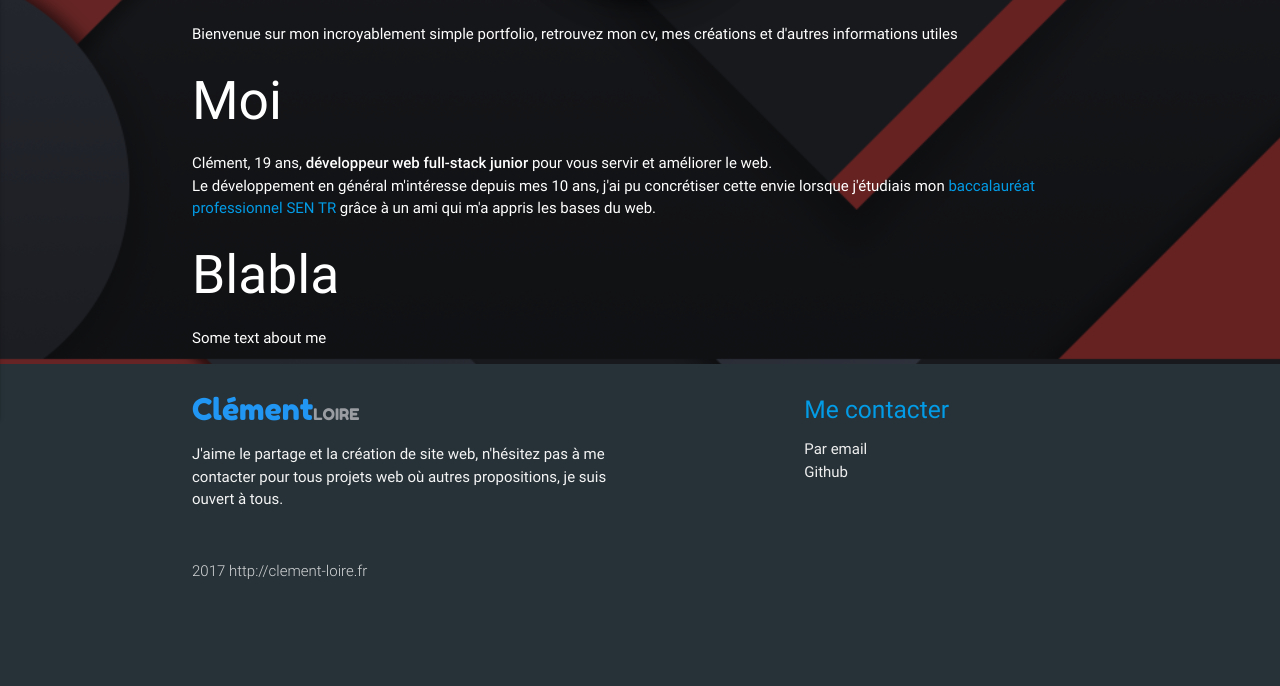
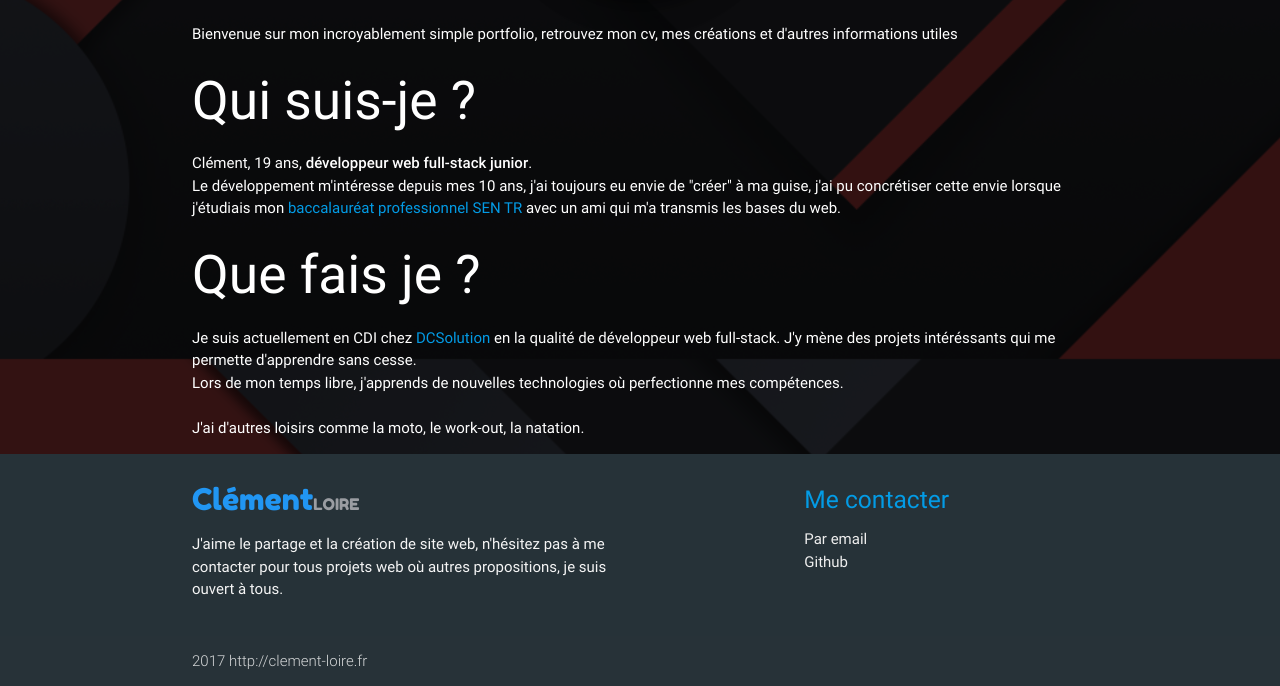
Before and after one commit to AzeGalax/Portfolio, a PHP site: page / in a window 1280 px wide. Shown: the part 441-1127 px from the top of the page. Before the commit the page ends 1020 px from the top, so only its background shows below. Run offline with PHP 8.4, Linux system fonts and the light colour scheme.

Commit message:
Content update

```diff
--- a/assets/css/main.css
+++ b/assets/css/main.css
@@ -20,7 +20,7 @@
 }
 #about-top{
 	height: 200px;
-	background-color: #222222;
+	background: url('/assets/particle.png');
 	position: relative;
 	margin-bottom: 152px;
 }
@@ -35,12 +35,37 @@
 	background-size: 100%;
 }
 main{
-	background-color: rgba(0, 0, 0, 0.6);
+	background-color: rgba(0, 0, 0, 0.8);
 }
-#about, #skills, #portfolio{
-	overflow: auto;
+#about, #skills, #portfolio, #contact{
+	overflow: hidden;
 	margin-bottom: 0;
 }
 html{
 	color: white !important;
 }
+.card .card-image img{
+	border: 1px solid black;
+}
+.loader{
+	background-color: #263238;
+	z-index: 99999999;
+	position: fixed;
+	top: 0;
+	bottom: 0;
+	left: 0;
+	right: 0;
+	width: 100%;
+	height: 100%;
+}
+.loader-in{
+	margin: auto;
+	transform: translate(-50%, -50%);
+	position: absolute;
+	left: 50%;
+	top: 50%;
+}
+.preloader-wrapper.big-custom{
+	height: 128px;
+	width: 128px;
+}
--- a/assets/js/init.js
+++ b/assets/js/init.js
@@ -1,6 +1,12 @@
 $(window).on('load', function(){
+	$('.loader').fadeOut(function(){
+		$(this).remove();
+	});
 	$(".button-collapse").sideNav();
 	var age = new Date;
 	age = age.getFullYear() - 1998;
 	$('#age').html(age);
+	$('.tocontact').click(function(){
+		$('a#linkcontact').trigger("click");
+	});
 });
--- a/index.php
+++ b/index.php
@@ -1,24 +1,34 @@
 <?php
 	$skills =
 	[
-		'Devlopment'=>
+		'Language'=>
 		[
-			['skill'=>'PHP', 'color'=>'red','percentage'=>70],
-			['skill'=>'MYSQL', 'color'=>'red','percentage'=>70],
-			['skill'=>'NODEJS', 'color'=>'red','percentage'=>70],
+			['skill'=>'PHP', 'color'=>'green','percentage'=>80],
+			['skill'=>'YAML', 'color'=>'green','percentage'=>70],
+			['skill'=>'MYSQL', 'color'=>'green','percentage'=>70],
+			['skill'=>'JAVASCRIPT & JQUERY', 'color'=>'orange','percentage'=>70],
+			['skill'=>'NODEJS', 'color'=>'red','percentage'=>50],
 		],
-		'Technologie'=>
+		'Moteur de templates'=>
 		[
-			['skill'=>'TWIG', 'color'=>'red','percentage'=>70],
+			['skill'=>'TWIG', 'color'=>'orange','percentage'=>50],
 		],
-		'Linux'=>
+		'Framework PHP & CSS'=>
 		[
-			['skill'=>'SYSTEM', 'color'=>'red','percentage'=>70],
+			['skill'=>'SYMFONY', 'color'=>'red','percentage'=>40],
+			['skill'=>'CAKEPHP', 'color'=>'red','percentage'=>10],
+			['skill'=>'MATERIALIZE', 'color'=>'green','percentage'=>80],
+			['skill'=>'BOOTSTRAP', 'color'=>'green','percentage'=>70],
 		],
-		'Design'=>
+		'Design & Video'=>
 		[
-			['skill'=>'PhotoShop', 'color'=>'red','percentage'=>70],
-			['skill'=>'Première Pro', 'color'=>'red','percentage'=>70],
+			['skill'=>'PHOTOSHOP', 'color'=>'green','percentage'=>60],
+			['skill'=>'PREMIERE PRO', 'color'=>'green','percentage'=>70],
+		],
+		'Other'=>
+		[
+			['skill'=>'LINUX', 'color'=>'green','percentage'=>60],
+			['skill'=>'RASPBERRY PI', 'color'=>'green','percentage'=>60],
 		],
 	];
 
@@ -56,27 +66,43 @@
 		<meta name="viewport" content="width=device-width, initial-scale=1">
 	</head>
 	<body>
+		<div class="loader">
+			<div class="loader-in">
+				<div class="preloader-wrapper big-custom active">
+					<div class="spinner-layer spinner-red-only">
+						<div class="circle-clipper left">
+							<div class="circle"></div>
+						</div><div class="gap-patch">
+							<div class="circle"></div>
+						</div><div class="circle-clipper right">
+							<div class="circle"></div>
+						</div>
+					</div>
+				</div>
+			</div>
+		</div>
 		<header>
 			<nav class="nav-extended">
 				<div class="nav-wrapper">
 					<a href="/" class="brand-logo"><div class="personal-logo"><span>Clément</span>LOIRE</div></a>
-					<a href="#" data-activates="mobile-demo" class="button-collapse"><i class="material-icons">menu</i></a>
-					<!--<ul id="nav-mobile" class="right hide-on-med-and-down">
+					<!--<a href="#" data-activates="mobile-demo" class="button-collapse"><i class="material-icons">menu</i></a>
+					<ul id="nav-mobile" class="right hide-on-med-and-down">
+						<li><a href="sass.html">Sass</a></li>
+						<li><a href="badges.html">Components</a></li>
+						<li><a href="collapsible.html">JavaScript</a></li>
+					</ul>
+					<ul class="side-nav" id="mobile-demo">
 						<li><a href="sass.html">Sass</a></li>
 						<li><a href="badges.html">Components</a></li>
 						<li><a href="collapsible.html">JavaScript</a></li>
 					</ul>-->
-					<ul class="side-nav" id="mobile-demo">
-						<li><a href="sass.html">Sass</a></li>
-						<li><a href="badges.html">Components</a></li>
-						<li><a href="collapsible.html">JavaScript</a></li>
-					</ul>
 				</div>
 				<div class="nav-content">
 					<ul class="tabs tabs-transparent">
 						<li class="tab"><a href="#about">About me</a></li>
 						<li class="tab"><a href="#skills">Skills</a></li>
 						<li class="tab"><a href="#portfolio">Portfolio</a></li>
+						<li class="tab"><a href="#contact" id="linkcontact">Contact</a></li>
 					</ul>
 				</div>
 			</nav>
@@ -90,17 +116,16 @@
 					<div id="about-bottom" class="container">
 						<p class="caption">Bienvenue sur mon incroyablement simple portfolio, retrouvez mon cv, mes créations et d'autres informations utiles</p>
 						<div>
-							<h2>Moi</h2>
-							<p>Clément, <span id="age">..</span> ans, <strong>développeur web full-stack junior</strong> pour vous servir et améliorer le web.<br>Le développement en général m'intéresse depuis mes 10 ans, j'ai pu concrétiser cette envie lorsque j'étudiais mon <a href="">baccalauréat professionnel SEN TR</a> grâce à un ami qui m'a appris les bases du web.</p>
-						</div>
-						<div>
-							<h2>Blabla</h2>
-							<p>Some text about me</p>
+							<h2>Qui suis-je ?</h2>
+							<p>Clément, <span id="age">..</span> ans, <strong>développeur web full-stack junior</strong>.<br>Le développement m'intéresse depuis mes 10 ans, j'ai toujours eu envie de "créer" à ma guise, j'ai pu concrétiser cette envie lorsque j'étudiais mon <a href="http://portfolio-v2.clement-loire.fr/public/cursus.php">baccalauréat professionnel SEN TR</a> avec un ami qui m'a transmis les bases du web.</p>
+							<h2>Que fais je ?</h2>
+							<p>Je suis actuellement en CDI chez <a href="http://dcsolution.ch/">DCSolution</a> en la qualité de développeur web full-stack. J'y mène des projets intéréssants qui me permette d'apprendre sans cesse.<br>Lors de mon temps libre, j'apprends de nouvelles technologies où perfectionne mes compétences.<br><br>J'ai d'autres loisirs comme la moto, le work-out, la natation.</p>
 						</div>
 					</div>
 				</div>
 			</div>
 			<div id="skills" class="container row">
+				<p class="caption">Les couleurs sont en fonction de mon niveau de maitrise<br>Les pourcentage de progression sont en fonction de mon niveau de connaissances (les languages en constante évolution, je ne considère pas le 100% possible)<br>Les niveaux de connaissances et de maîtrise peuvent être bas lorsque que je suis en train d'apprendre.</p>
 				<?php foreach($skills as $skill=>$skillsContent){ ?>
 				<div class="col s12 row">
 					<h4><?=$skill;?></h4>
@@ -140,6 +165,28 @@
 				</div>
 				<?php } ?>
 			</div>
+			<div id="contact" class="container">
+				<h3>Contact</h3>
+				<div class="row">
+					<form method="POST" class="col s12" action="/#contact">
+						<div class="input-field col s6">
+							<input id="email" type="email" class="validate">
+							<label for="email">Email</label>
+						</div>
+						<div class="input-field col s6">
+							<input id="text" type="text" class="validate">
+							<label for="text">Subject</label>
+						</div>
+						<div class="input-field col s12">
+							<textarea id="textarea1" class="materialize-textarea"></textarea>
+							<label for="textarea1">Textarea</label>
+						</div>
+						<div class="input-field col">
+							<button class="btn waves-effect waves-light" type="submit" name="message">Envoyez</button>
+						</div>
+					</form>
+				</div>
+			</div>
 		</main>
 		<footer class="page-footer">
 			<div class="container">
@@ -149,9 +196,9 @@
 						<p class="grey-text text-lighten-4">J'aime le partage et la création de site web, n'hésitez pas à me contacter pour tous projets web où autres propositions, je suis ouvert à tous.</p>
 					</div>
 					<div class="col l4 offset-l2 s12">
-						<h5 class="white-text"><a href="/contact/">Me contacter</a></h5>
+						<h5 class="white-text"><a href="#contact" class="tocontact">Me contacter</a></h5>
 						<ul>
-							<li><a class="grey-text text-lighten-3" href="/contact/">Par email</a></li>
+							<li><a class="grey-text text-lighten-3 tocontact" href="#contact">Par email</a></li>
 							<li><a class="grey-text text-lighten-3" href="https://github.com/AzeGalax">Github</a></li>
 						</ul>
 					</div>
```
Also changed, not shown: assets/img/favicon.ico (added), assets/img/incoming.png, assets/particle.png (added).
